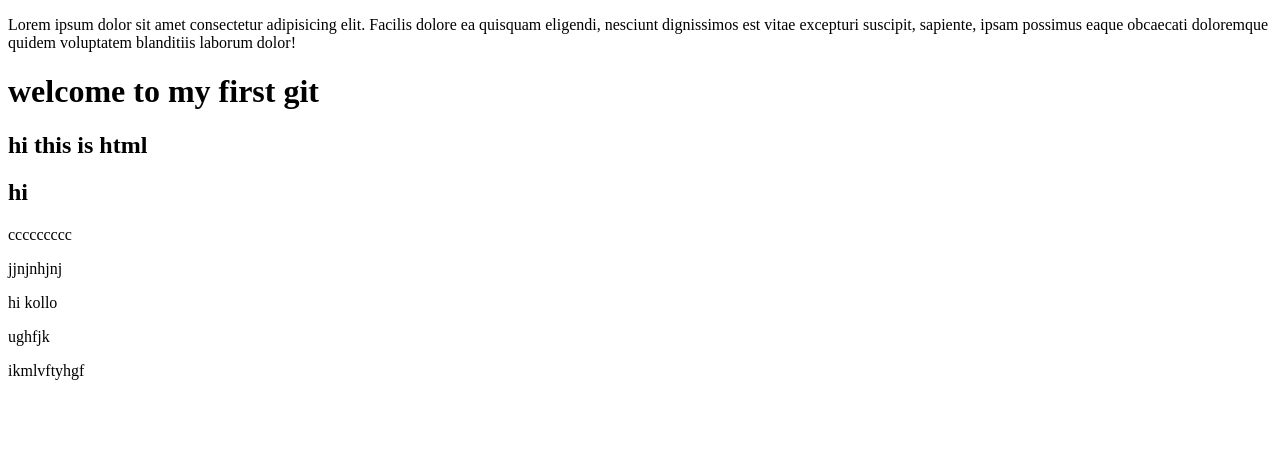
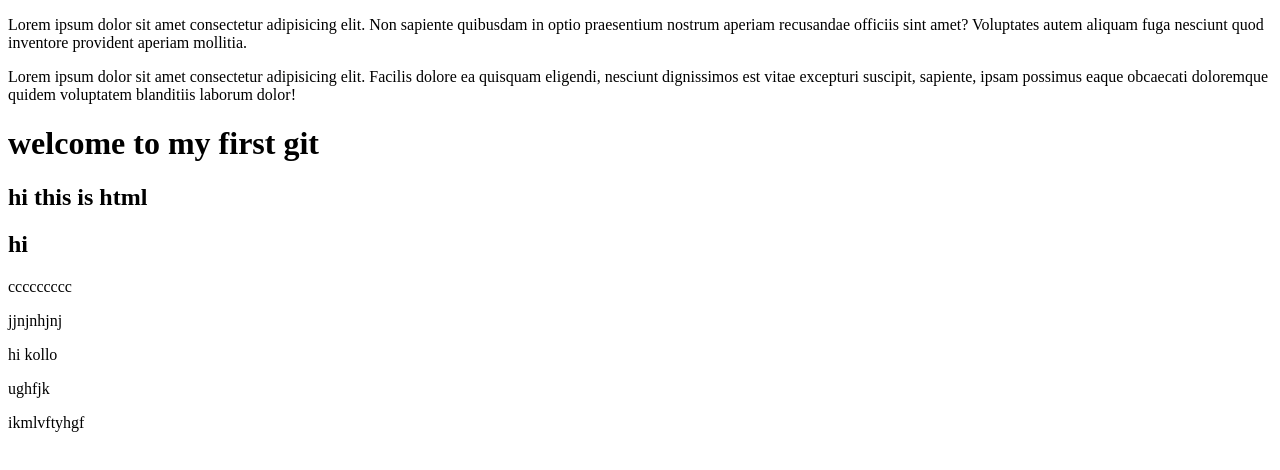
Before and after one commit to RuchithSathnidu/first_git, a plain HTML site: page index.html in a window 1280 px wide. Drawn offline with Linux system fonts and the light colour scheme.

Commit message:
Add paragraph

```diff
--- a/index.html
+++ b/index.html
@@ -7,6 +7,7 @@
     <title>Document</title>
 </head>
 <body>
+    <p>Lorem ipsum dolor sit amet consectetur adipisicing elit. Non sapiente quibusdam in optio praesentium nostrum aperiam recusandae officiis sint amet? Voluptates autem aliquam fuga nesciunt quod inventore provident aperiam mollitia.</p>
     <p>Lorem ipsum dolor sit amet consectetur adipisicing elit. Facilis dolore ea quisquam eligendi, nesciunt dignissimos est vitae excepturi suscipit, sapiente, ipsam possimus eaque obcaecati doloremque quidem voluptatem blanditiis laborum dolor!</p>
     <h1>welcome to my first git</h1>
     <h2>hi this is html</h2>
```
